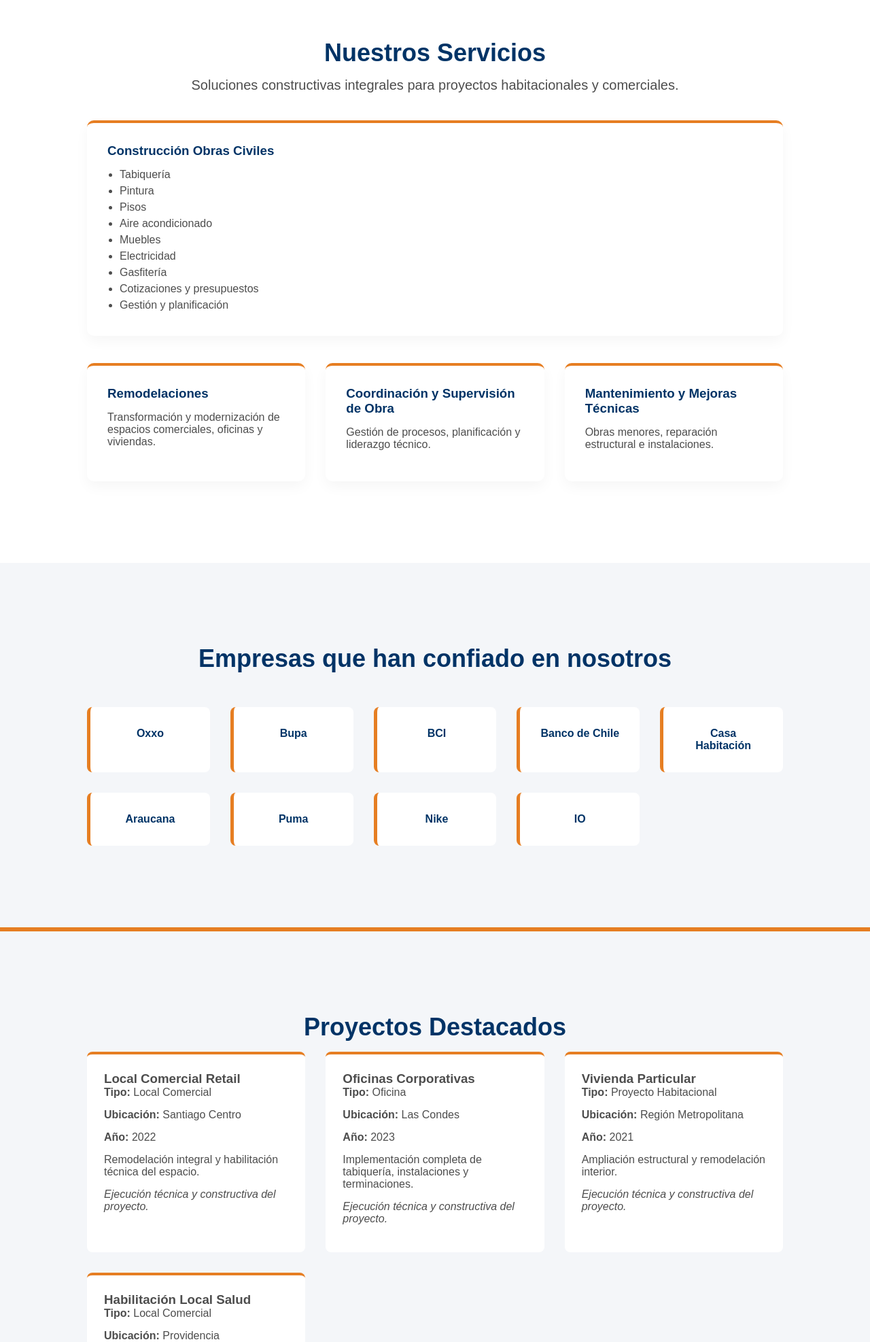
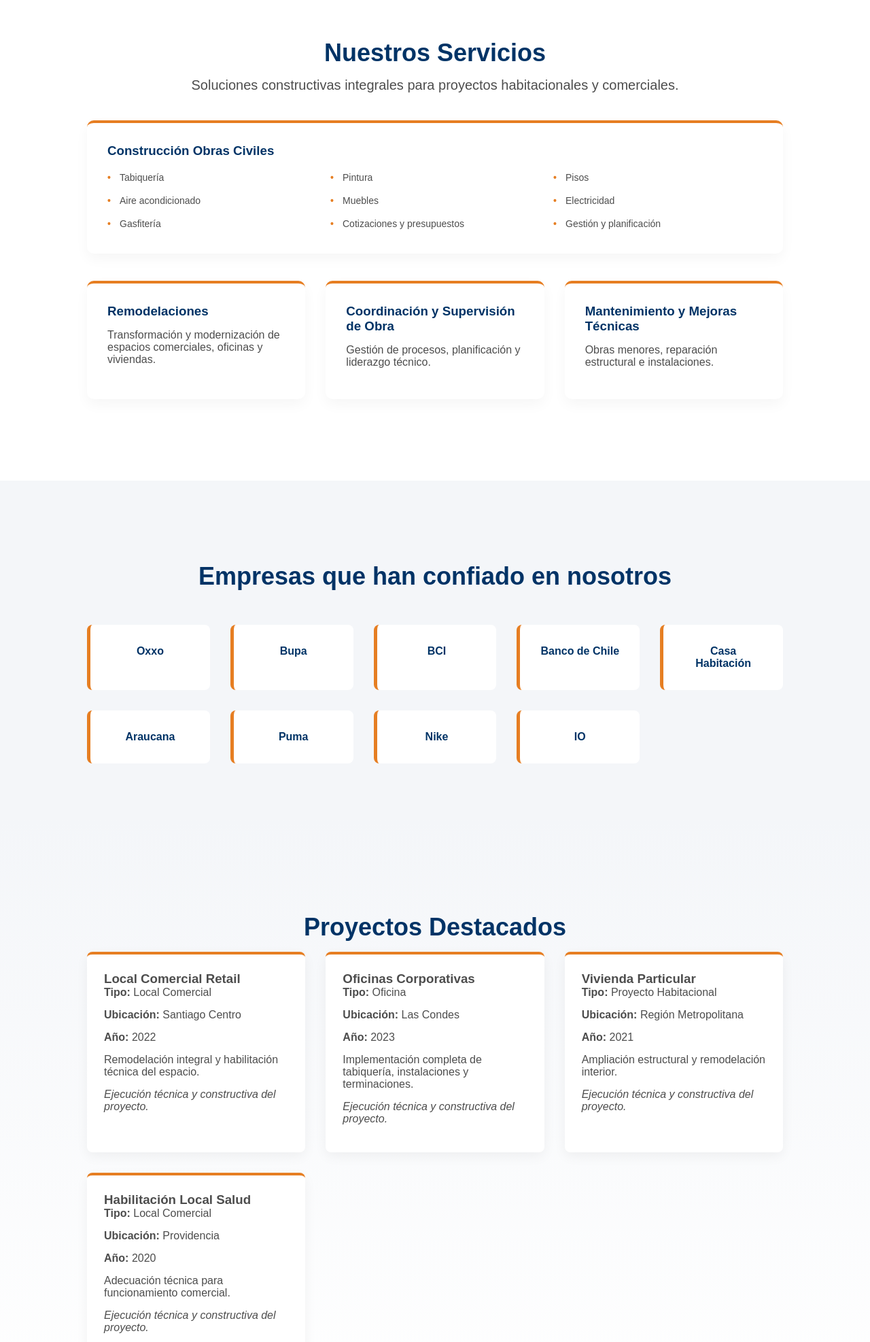
Before and after one commit to DiegoRiosGo/constructora, a Django app: page / in a window 1280 px wide. Shown: the part 1760-3734 px from the top of the page at 68% size. Run offline with Django 5.2, Linux system fonts and the light colour scheme.

Commit message:
nuevo5_2

```diff
--- a/core/static/css/style.css
+++ b/core/static/css/style.css
@@ -201,6 +201,34 @@ nav a:hover {
     gap: 30px;
 }
 
+/* GRID 3x3 para servicio destacado */
+
+.servicio-destacado ul {
+    list-style: none;
+    padding: 0;
+    margin-top: 20px;
+
+    display: grid;
+    grid-template-columns: repeat(3, 1fr);
+    gap: 12px 20px;
+}
+
+.servicio-destacado ul li {
+    position: relative;
+    padding-left: 18px;
+    font-size: 14px;
+}
+
+/* pequeño punto elegante */
+
+.servicio-destacado ul li::before {
+    content: "•";
+    position: absolute;
+    left: 0;
+    color: var(--naranja);
+    font-weight: bold;
+}
+
 /* CLIENTES */
 
 .clientes {
@@ -238,6 +266,13 @@ nav a:hover {
     padding: 25px;
     border-radius: 8px;
     border-top: 4px solid var(--naranja);
+    transition: all 0.35s ease;
+    box-shadow: 0 6px 18px rgba(0,0,0,0.05);
+}
+
+.proyecto-card:hover {
+    transform: translateY(-8px);
+    box-shadow: 0 18px 35px rgba(0,0,0,0.12);
 }
 
 /* POR QUE */
@@ -474,7 +509,20 @@ nav a:hover {
 }
 
 #galeria {
-    background: var(--gris-claro);
-    border-top: 6px solid var(--naranja);
-    padding-top: 120px;
+    background: linear-gradient(to bottom, #f4f6f9 0%, #ffffff 100%);
+    padding-top: 140px;
+    margin-top: -40px;
 }
+
+/* Animación base */
+
+.fade-in {
+    opacity: 0;
+    transform: translateY(40px);
+    transition: all 0.8s ease;
+}
+
+.fade-in.visible {
+    opacity: 1;
+    transform: translateY(0);
+}
```
